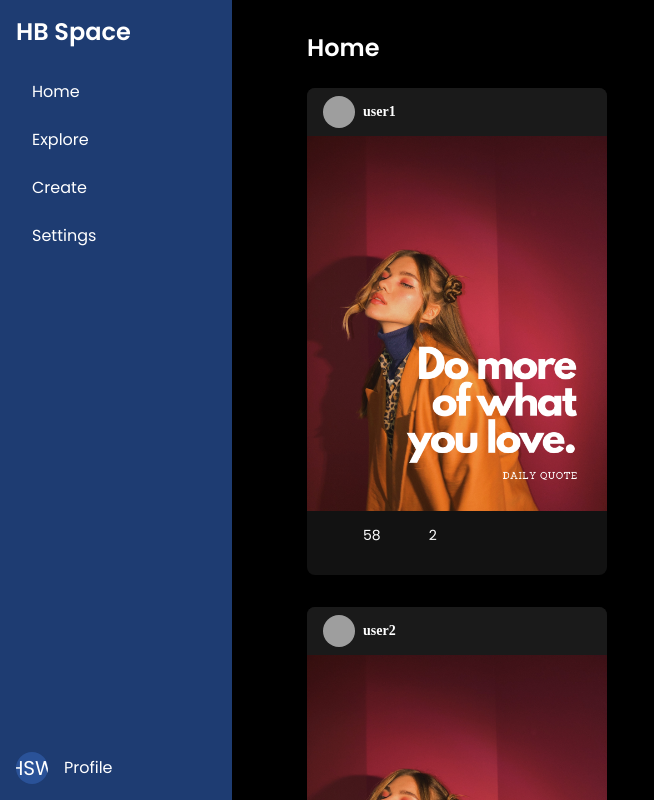
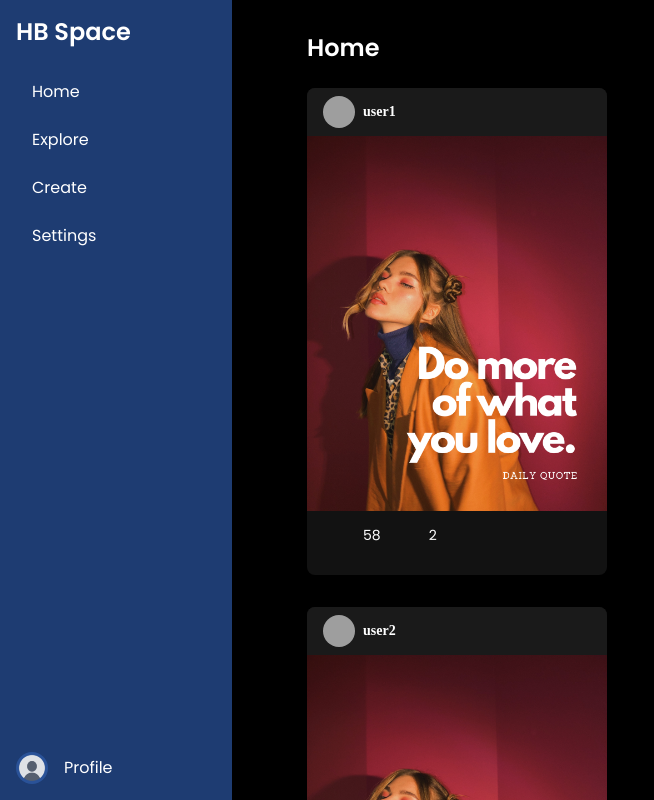
Before and after one commit to foxsroot/HB-Space, a React (Vite) app in the folder frontend/: page /feed in a window 1280 px wide. Shown: the top 800 px of the page, without its empty margins (0-654 px from the left). Built offline with nearby package versions, Linux system fonts and the light colour scheme; no server answers; grey boxes are pictures that could not be loaded; some icons are missing.

Commit message:
fetching profile picture to navbar

```diff
--- a/frontend/src/components/Navbar.tsx
+++ b/frontend/src/components/Navbar.tsx
@@ -4,18 +4,14 @@ import HomeIcon from "@mui/icons-material/Home";
 import SearchIcon from "@mui/icons-material/Search";
 import AddCircleOutlineIcon from "@mui/icons-material/AddCircleOutline";
 import SettingsIcon from "@mui/icons-material/Settings";
-import { useState } from "react";
+import { useState, useEffect } from "react";
 import SettingsPage from "../pages/SettingsPage";
 import CreatePostPage from "../pages/Create";
 
-// interface Props {
-//   onCreateClick: () => void;
-// }
-
-// const Navbar = ({ onCreateClick }: Props) => {
 const Navbar = () => {
   const [isSettingsOpen, setIsSettingsOpen] = useState(false);
   const [isCreateOpen, setIsCreateOpen] = useState(false);
+  const [profilePicture, setProfilePicture] = useState<string | null>(null);
 
   const handleOpenSettings = () => {
     setIsSettingsOpen(true);
@@ -32,6 +28,26 @@ const Navbar = () => {
   const handleCloseCreate = () => {
     setIsCreateOpen(false);
   };
+
+  // Fetch user profile picture
+  useEffect(() => {
+    const fetchUserProfile = async () => {
+      try {
+        const res = await fetch(`${import.meta.env.VITE_API_BASE_URL}/user`, {
+          headers: {
+            Authorization: `Bearer ${localStorage.getItem("token")}`,
+          },
+        });
+        if (!res.ok) throw new Error("Failed to fetch user profile");
+        const data = await res.json();
+        setProfilePicture(data.user.profilePicture);
+      } catch (err) {
+        console.error(err);
+      }
+    };
+
+    fetchUserProfile();
+  }, []);
 
   return (
     <Box
@@ -74,7 +90,6 @@ const Navbar = () => {
         display="flex"
         alignItems="center"
         sx={{ mb: 3 }}
-        // onClick={onCreateClick}
         onClick={handleOpenCreate}
         style={{ cursor: "pointer" }}
       >
@@ -93,10 +108,16 @@ const Navbar = () => {
         <Typography>Settings</Typography>
       </Box>
 
+      {/* Profile Section */}
       <Box display="flex" alignItems="center" sx={{ mt: "auto", mb: 2 }}>
-        <Avatar sx={{ width: 32, height: 32, mr: 2, bgcolor: "#2a5298" }}>
-          HSW
-        </Avatar>
+        <Avatar
+          sx={{ width: 32, height: 32, mr: 2, bgcolor: "#2a5298" }}
+          src={
+            profilePicture
+              ? `${import.meta.env.VITE_API_BASE_URL}${profilePicture}`
+              : "/default.png"
+          }
+        />
         <Link to="/profile" style={{ textDecoration: "none", color: "white" }}>
           <Typography>Profile</Typography>
         </Link>
```
